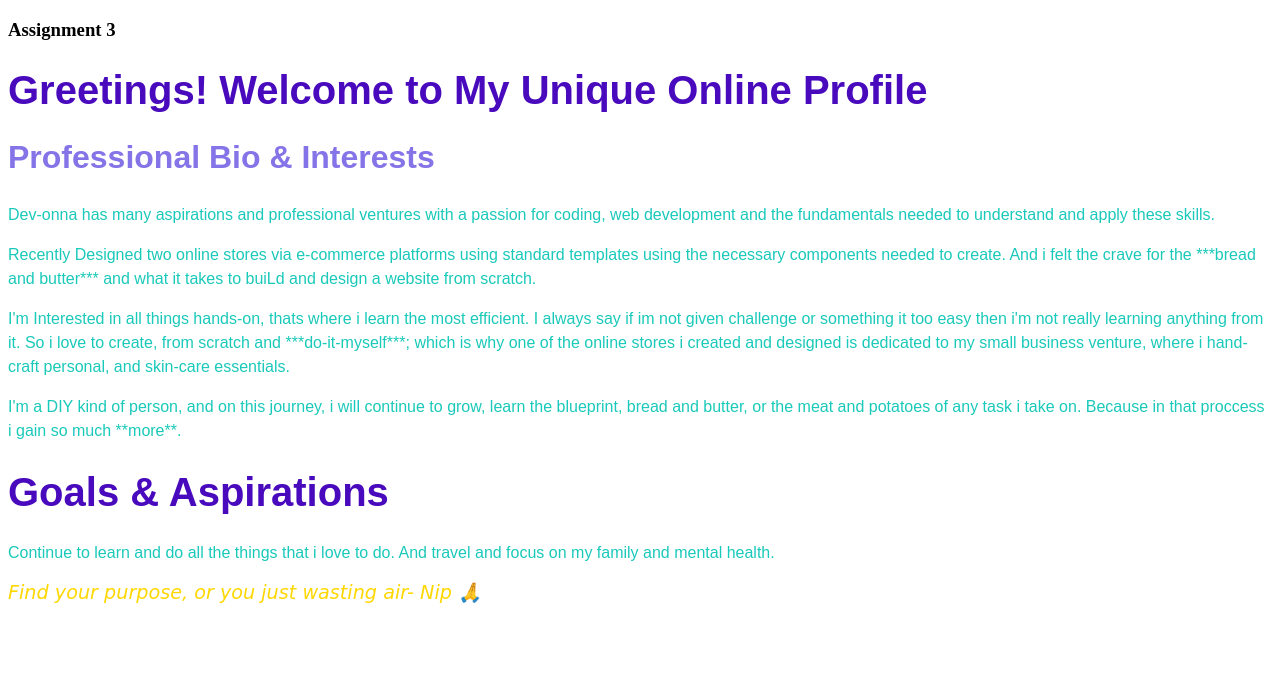
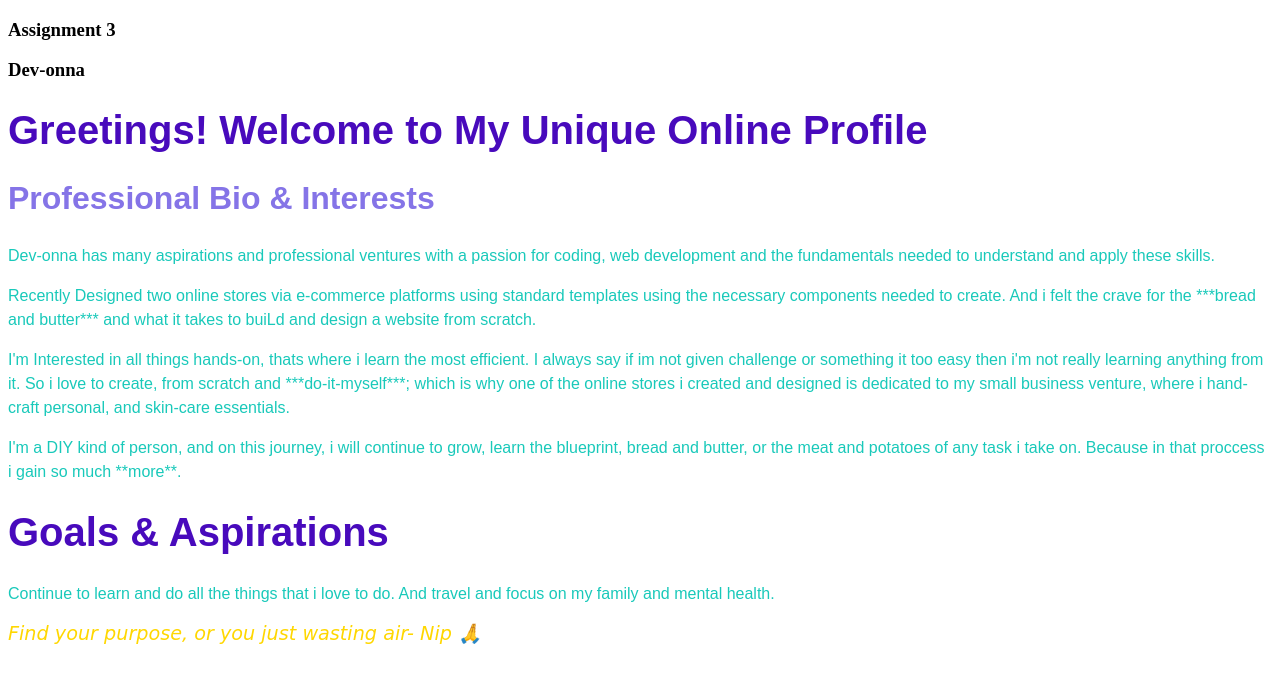
Before and after one commit to dev-onna/dev-onna.github.io, a plain HTML site: page index.html in a window 1280 px wide. Drawn offline with Linux system fonts and the light colour scheme.

Commit message:
Update index.html

```diff
--- a/index.html
+++ b/index.html
@@ -8,6 +8,9 @@
 <body>
     <title>Greetings! Welcome to My Unique Online Profile</title>
     <h3>Assignment 3</h3>
+    <h3>Dev-onna</h3>
+
+
     <h1>Greetings! Welcome to My Unique Online Profile</h1>
 
 
```
